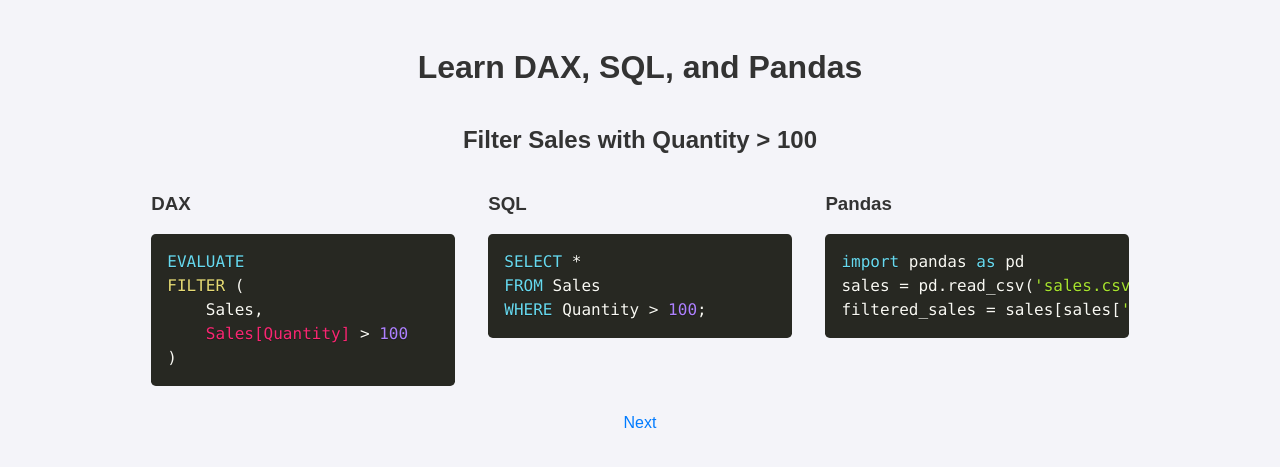
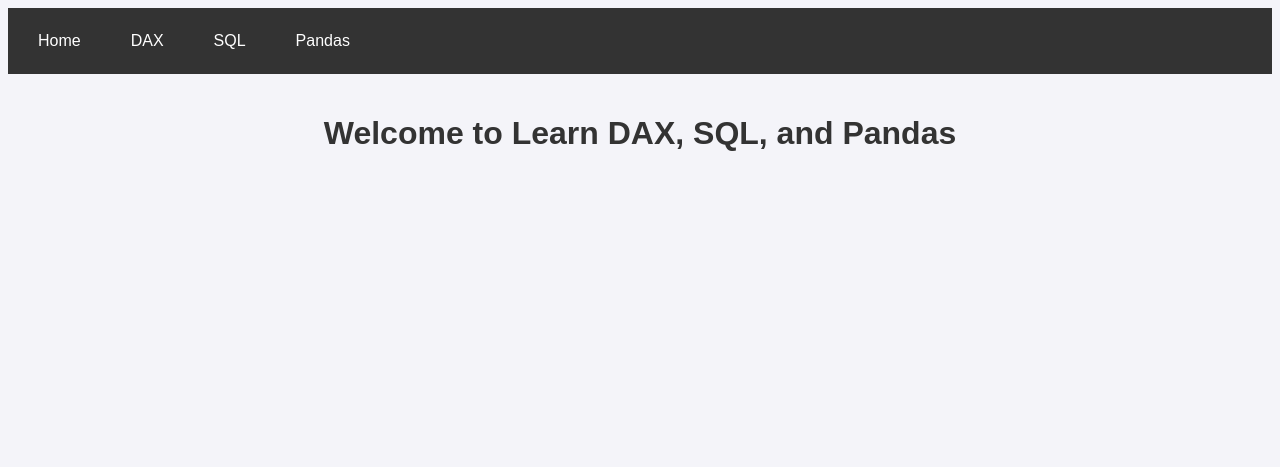
Before and after one commit to dvraan/Webssite, a Flask app: page / in a window 1280 px wide. Shown: the top 467 px of the page. Run offline with Flask 3, Linux system fonts and the light colour scheme.

Commit message:
Navigation function Added

```diff
--- a/app.py
+++ b/app.py
@@ -1,4 +1,4 @@
-from flask import Flask, render_template, request, jsonify
+from flask import Flask, render_template, request, jsonify, url_for
 import json
 
 app = Flask(__name__)
@@ -7,16 +7,53 @@
 with open('queries.json', 'r') as file:
     queries = json.load(file)['queries']
 
+# Helper function to find a query by title
+def find_query_by_title(title):
+    for index, query in enumerate(queries):
+        if query['title'] == title:
+            return query, index
+    return None, -1
+
+# Route for the home page
 @app.route('/')
 def index():
-    # Get the query index from the URL parameter (default to 0)
-    query_index = int(request.args.get('query', 0))
-    # Ensure the index is within range
-    if query_index < 0 or query_index >= len(queries):
-        query_index = 0
+    return render_template('index.html')
 
-    query = queries[query_index]
-    return render_template('index.html', query=query, query_index=query_index, total_queries=len(queries))
+# Route for the DAX page
+@app.route('/dax')
+def dax():
+    dax_functions = [query['title'] for query in queries if 'DAX' in query['title']]
+    return render_template('dax.html', functions=dax_functions, title="DAX")
+
+# Route for the SQL page
+@app.route('/sql')
+def sql():
+    sql_functions = [query['title'] for query in queries if 'SQL' in query['title']]
+    return render_template('sql.html', functions=sql_functions, title="SQL")
+
+# Route for the Pandas page
+@app.route('/pandas')
+def pandas():
+    pandas_functions = [query['title'] for query in queries if 'Pandas' in query['title']]
+    return render_template('pandas.html', functions=pandas_functions, title="Pandas")
+
+# Route for the query examples
+@app.route('/query')
+def query():
+    query_title = request.args.get('query', "")
+    query, query_index = find_query_by_title(query_title)
+    if query is None:
+        return "Query not found", 404
+
+    prev_query = queries[query_index - 1]['title'] if query_index > 0 else None
+    next_query = queries[query_index + 1]['title'] if query_index < len(queries) - 1 else None
+
+    return render_template(
+        'query.html',
+        query=query,
+        prev_query=prev_query,
+        next_query=next_query
+    )
 
 @app.route('/queries')
 def get_queries():
--- a/queries.json
+++ b/queries.json
@@ -1,16 +1,40 @@
 {
     "queries": [
       {
-        "title": "Filter Sales with Quantity > 100",
+        "title": "DAX: Calculate Total Sales",
+        "dax": "EVALUATE\nSUMMARIZE (\n    Sales,\n    ADDCOLUMNS (\n        Sales[Product],\n        \"Total Sales\", SUM ( Sales[Amount] )\n    )\n)",
+        "sql": "SELECT Product, SUM(Amount) AS 'Total Sales'\nFROM Sales\nGROUP BY Product;",
+        "pandas": "import pandas as pd\nsales = pd.read_csv('sales.csv')\ntotal_sales = sales.groupby('Product')['Amount'].sum().reset_index()\nprint(total_sales)"
+      },
+      {
+        "title": "DAX: Filter Sales with Quantity > 100",
         "dax": "EVALUATE\nFILTER (\n    Sales,\n    Sales[Quantity] > 100\n)",
         "sql": "SELECT *\nFROM Sales\nWHERE Quantity > 100;",
-        "pandas": "import pandas as pd\nsales = pd.read_csv('sales.csv')\nfiltered_sales = sales[sales['Quantity'] > 100]"
+        "pandas": "import pandas as pd\nsales = pd.read_csv('sales.csv')\nfiltered_sales = sales[sales['Quantity'] > 100]\nprint(filtered_sales)"
       },
       {
-        "title": "Calculate Total Sales",
-        "dax": "EVALUATE\nSUMMARIZE (\n    Sales,\n    ADDCOLUMNS (\n        SUM ( Sales[Amount] )\n    )\n)",
-        "sql": "SELECT SUM(Amount)\nFROM Sales;",
-        "pandas": "import pandas as pd\nsales = pd.read_csv('sales.csv')\ntotal_sales = sales['Amount'].sum()"
+        "title": "SQL: Calculate Average Price",
+        "dax": "EVALUATE\nADDCOLUMNS (\n    Sales,\n    \"Average Price\", AVERAGE ( Sales[Price] )\n)",
+        "sql": "SELECT AVG(Price) AS 'Average Price'\nFROM Sales;",
+        "pandas": "import pandas as pd\nsales = pd.read_csv('sales.csv')\naverage_price = sales['Price'].mean()\nprint('Average Price:', average_price)"
+      },
+      {
+        "title": "SQL: List Distinct Products",
+        "dax": "EVALUATE\nSUMMARIZE (\n    Sales,\n    Sales[Product]\n)",
+        "sql": "SELECT DISTINCT Product\nFROM Sales;",
+        "pandas": "import pandas as pd\nsales = pd.read_csv('sales.csv')\ndistinct_products = sales['Product'].unique()\nprint(distinct_products)"
+      },
+      {
+        "title": "Pandas: Total Sales by Region",
+        "dax": "EVALUATE\nSUMMARIZE (\n    Sales,\n    Sales[Region],\n    \"Total Sales\", SUM ( Sales[Amount] )\n)",
+        "sql": "SELECT Region, SUM(Amount) AS 'Total Sales'\nFROM Sales\nGROUP BY Region;",
+        "pandas": "import pandas as pd\nsales = pd.read_csv('sales.csv')\ntotal_sales_by_region = sales.groupby('Region')['Amount'].sum().reset_index()\nprint(total_sales_by_region)"
+      },
+      {
+        "title": "Pandas: Filter Sales by Date",
+        "dax": "EVALUATE\nFILTER (\n    Sales,\n    Sales[Date] > DATE(2023, 1, 1)\n)",
+        "sql": "SELECT *\nFROM Sales\nWHERE Date > '2023-01-01';",
+        "pandas": "import pandas as pd\nsales = pd.read_csv('sales.csv')\nfiltered_sales_by_date = sales[sales['Date'] > '2023-01-01']\nprint(filtered_sales_by_date)"
       }
     ]
   }
--- a/static/css/styles.css
+++ b/static/css/styles.css
@@ -2,6 +2,35 @@
     font-family: Arial, sans-serif;
     background-color: #f4f4f9;
     color: #333;
+}
+
+nav {
+    background-color: #333;
+    color: #fff;
+    padding: 10px;
+}
+
+nav ul {
+    list-style-type: none;
+    margin: 0;
+    padding: 0;
+    overflow: hidden;
+}
+
+nav ul li {
+    float: left;
+    margin-right: 10px;
+}
+
+nav ul li a {
+    color: white;
+    text-decoration: none;
+    padding: 14px 20px;
+    display: block;
+}
+
+nav ul li a:hover {
+    background-color: #111;
 }
 
 .container {
@@ -13,11 +42,6 @@
 h1 {
     text-align: center;
     margin-bottom: 40px;
-}
-
-h2 {
-    text-align: center;
-    margin-bottom: 20px;
 }
 
 .code-comparison {
@@ -51,6 +75,31 @@
     background: #2d2d2d;
 }
 
+.function-list {
+    display: flex;
+    flex-wrap: wrap;
+    justify-content: center;
+}
+
+.function-item {
+    margin: 10px;
+    padding: 10px;
+    background-color: #fff;
+    border: 1px solid #ddd;
+    border-radius: 5px;
+    box-shadow: 0 2px 4px rgba(0,0,0,0.1);
+}
+
+.function-item a {
+    text-decoration: none;
+    color: #007bff;
+    font-weight: bold;
+}
+
+.function-item a:hover {
+    text-decoration: underline;
+}
+
 .navigation {
     text-align: center;
     margin-top: 20px;
--- /dev/null
+++ b/templates/base.html
@@ -0,0 +1,24 @@
+<!DOCTYPE html>
+<html lang="en">
+<head>
+    <meta charset="UTF-8">
+    <meta name="viewport" content="width=device-width, initial-scale=1.0">
+    <title>Learn DAX, SQL, and Pandas</title>
+    <link rel="stylesheet" href="{{ url_for('static', filename='css/styles.css') }}">
+    <link rel="stylesheet" href="{{ url_for('static', filename='js/prism.css') }}">
+    <script src="{{ url_for('static', filename='js/prism.js') }}"></script>
+</head>
+<body>
+    <nav>
+        <ul>
+            <li><a href="{{ url_for('index') }}">Home</a></li>
+            <li><a href="{{ url_for('dax') }}">DAX</a></li>
+            <li><a href="{{ url_for('sql') }}">SQL</a></li>
+            <li><a href="{{ url_for('pandas') }}">Pandas</a></li>
+        </ul>
+    </nav>
+    <div class="container">
+        {% block content %}{% endblock %}
+    </div>
+</body>
+</html>
--- a/templates/index.html
+++ b/templates/index.html
@@ -1,39 +1,7 @@
-<!DOCTYPE html>
-<html lang="en">
-<head>
-    <meta charset="UTF-8">
-    <meta name="viewport" content="width=device-width, initial-scale=1.0">
-    <title>Learn DAX, SQL, and Pandas</title>
-    <link rel="stylesheet" href="{{ url_for('static', filename='css/styles.css') }}">
-    <link rel="stylesheet" href="{{ url_for('static', filename='js/prism.css') }}">
-    <script src="{{ url_for('static', filename='js/prism.js') }}"></script>
-</head>
-<body>
-    <div class="container">
-        <h1>Learn DAX, SQL, and Pandas</h1>
-        <h2>{{ query.title }}</h2>
-        <div class="code-comparison">
-            <div class="code-block">
-                <h3>DAX</h3>
-                <pre><code class="language-dax">{{ query.dax }}</code></pre>
-            </div>
-            <div class="code-block">
-                <h3>SQL</h3>
-                <pre><code class="language-sql">{{ query.sql }}</code></pre>
-            </div>
-            <div class="code-block">
-                <h3>Pandas</h3>
-                <pre><code class="language-python">{{ query.pandas }}</code></pre>
-            </div>
-        </div>
-        <div class="navigation">
-            {% if query_index > 0 %}
-                <a href="/?query={{ query_index - 1 }}">Previous</a>
-            {% endif %}
-            {% if query_index < total_queries - 1 %}
-                <a href="/?query={{ query_index + 1 }}">Next</a>
-            {% endif %}
-        </div>
-    </div>
-</body>
-</html>
+{% extends 'base.html' %}
+
+{% block content %}
+<h1>Welcome to Learn DAX, SQL, and Pandas</h1>
+
+
+{% endblock %}
```
Also changed, not shown: templates/dax.html (added, +12 -0 lines), templates/pandas.html (added, +12 -0 lines), templates/query.html (added, +28 -0 lines), templates/sql.html (added, +12 -0 lines).
